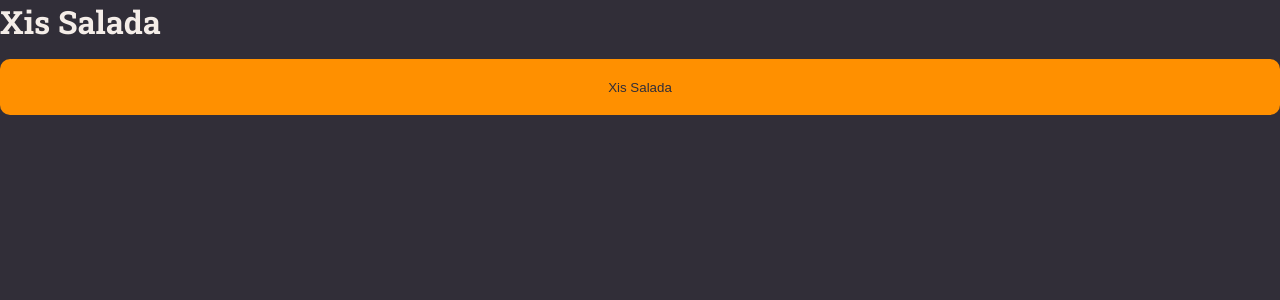
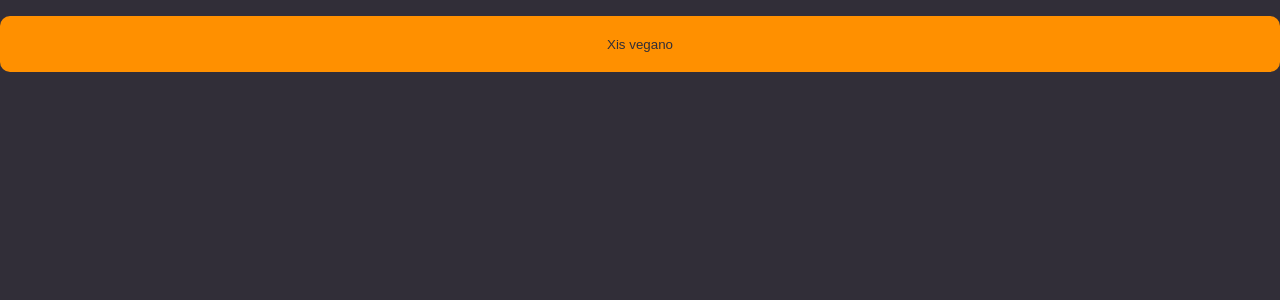
Before and after one commit to KimCidDev/RocketNotes-Explorer, a React (Vite) app in the folder Rocketnotes/: page / in a window 1280 px wide. Shown: the top 300 px of the page. Built offline with nearby package versions, Linux system fonts and the light colour scheme.

Commit message:
now really structuring the project as it is on Figma

```diff
--- a/Rocketnotes/src/components/Button/index.jsx
+++ b/Rocketnotes/src/components/Button/index.jsx
@@ -1,10 +1,14 @@
 import { Container} from './styles'
 
-export function Button() {
+export function Button({title, loading = false, ...rest}) {
 
   return (
-  <Container type="button">
-    Xis Salada
+  <Container
+  type="button"
+  disabled = {loading}
+  {...rest}
+  >
+    {loading ? "Carregando..." : title}
   </Container>
   )
 }
--- a/Rocketnotes/src/pages/Details/index.jsx
+++ b/Rocketnotes/src/pages/Details/index.jsx
@@ -6,11 +6,17 @@ export function Details () {
 
   return (
     <Container>
-      <h1> Xis Salada</h1>
+      {/*<h1> Xis Salada</h1>
 
 
-      <Button />
-      {/*<div class="box"></div>*/}
+      <Button title="Xis Salada com Ovo" loading/>
+      <Button title="Xis Frango sem maionese"/>
+      <Button title="Xis Bacon Egg"/>
+      <Button title="Xis Calabresa"/>
+      <Button title="Xis vegano"/>
+      <div class="box"></div>*/}
+
+      <Button title="Xis vegano"/>
     </Container>
 
 
```
